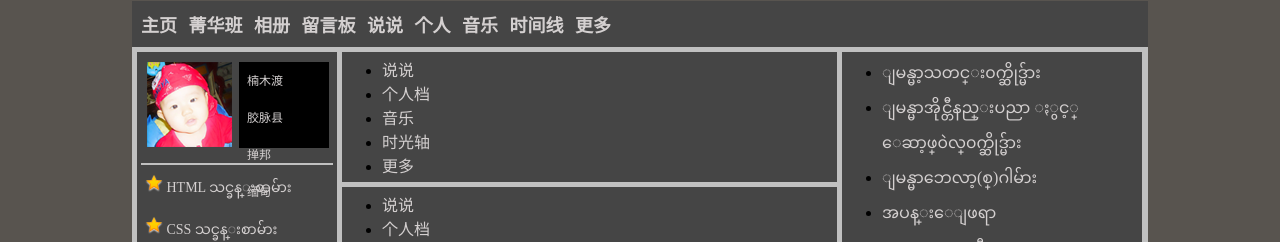
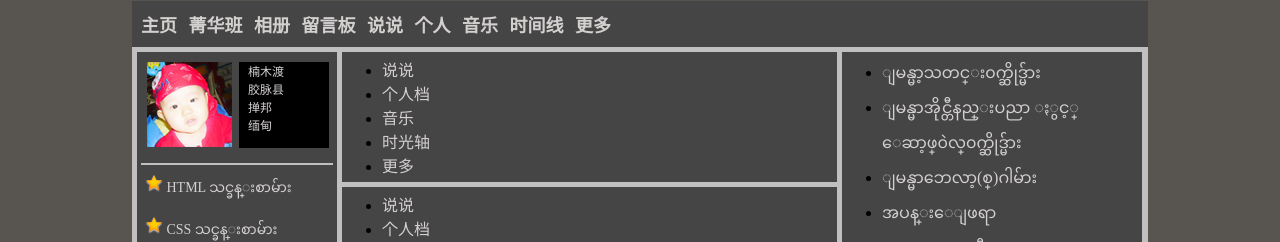
Before and after one commit to www5201314520com-crypto/my-html, a plain HTML site: page index.html in a window 1280 px wide. Shown: the part 337-579 px from the top of the page. Drawn offline with Linux system fonts and the light colour scheme.

Commit message:
Update Home.css

```diff
--- a/Home.css
+++ b/Home.css
@@ -61,27 +61,21 @@ ul.a{
 	height:85px;
 	float:left;
 }
-#b11 {
-	background: black;
-	margin: 5px 0 5px 7px;
-	float: left;
-	font-size: 12px;
-	width: 90px;
-	height: 86px;
-	padding: 8px 0 8px 8px; /* 上 右 下 左 */
-	box-sizing: border-box;
+#b11{
+	background:black;
+	margin:5px 0 5px 7px;
+	float:left;
+	font-size:12px;
+	width:90px;
+	height:86px;
 }
-
-#b11 a {
-	color: #d4d0d0;
-	margin: 2px 0; /* 🔥 行间距：上下5px */
-	padding: 0;
-	display: block; /* 关键：让a独占一行 */
-	line-height: 1.5;
+#b11 a{
+	color:#d4d0d0;
+	margin:5px;
+	padding:4px;
 }
-
-#b11 a:hover {
-	color: white;
+#b11 a:hover{
+	color:white;
 }
 #b2{
 	margin:5px 0 5px 0;
```
